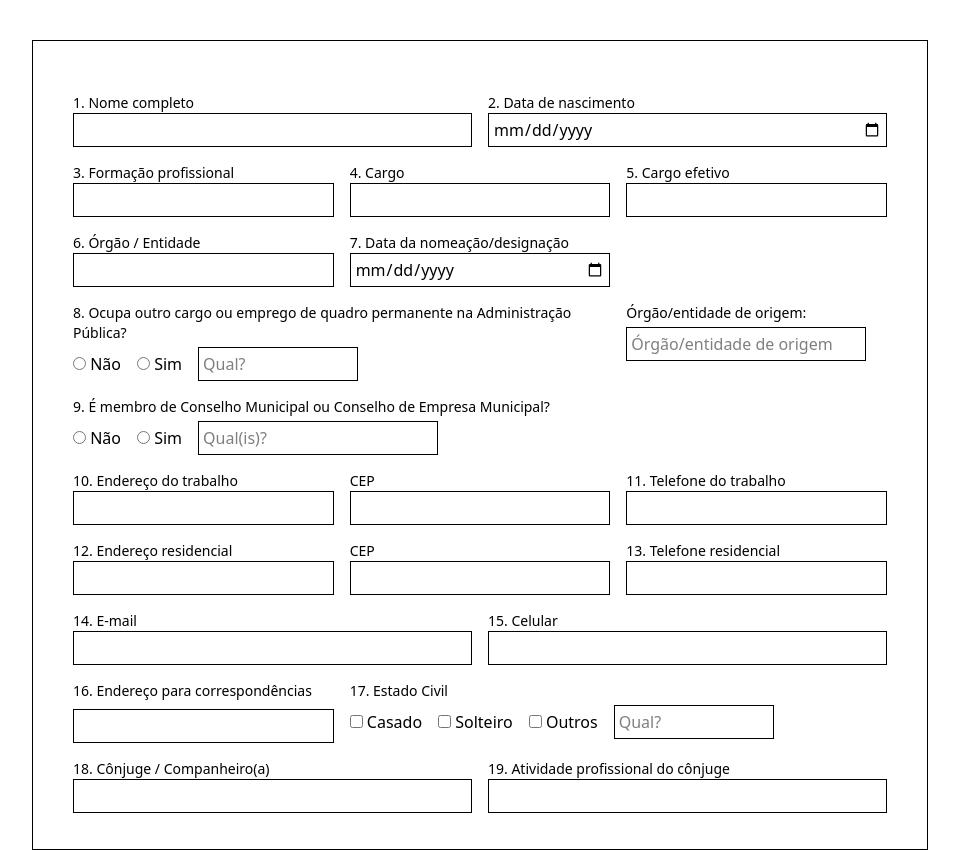
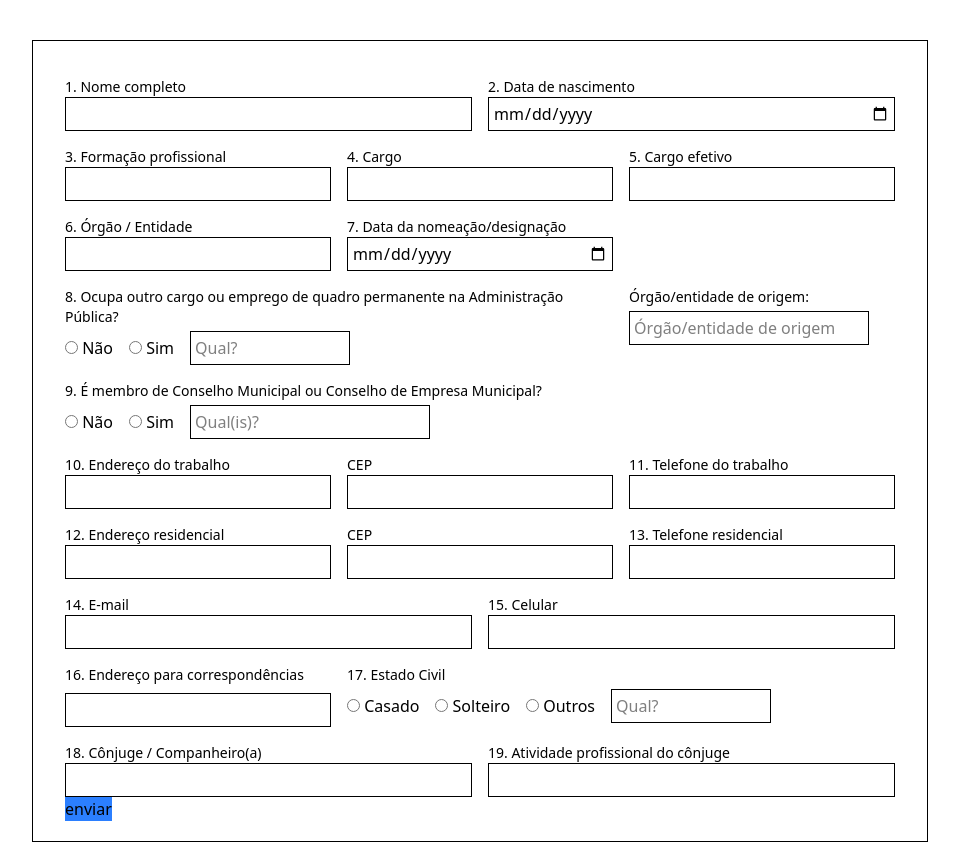
Before and after one commit to ciep-cgm-pvh/formDBAE, a Next.js app in the folder frontend/: page /teste in a window 1280 px wide. Shown: the whole page, without its empty margins (160-1119 px from the left). Built offline with nearby package versions, Linux system fonts and the light colour scheme.

Commit message:
feat: PersonalDataCard.tsx

```diff
--- a/frontend/src/app/layout.tsx
+++ b/frontend/src/app/layout.tsx
@@ -25,15 +25,8 @@ export default function RootLayout({
 }>) {
   return (
     <html lang="en">
-      <head>
-        <Script
-          src="https://cdn.cloud.pspdfkit.com/pspdfkit-web@1.0.0/nutrient-viewer.js"
-          // Load before the page becomes interactive to reference window.NutrientViewer in the client
-          strategy="beforeInteractive"
-        />
-      </head>
       <body
-        className={`${geistSans.variable} ${geistMono.variable} antialiased`}
+        className={`${geistSans.variable} ${geistMono.variable} antialiased max-w-5xl mx-auto`}
       >
         {children}
       </body>
--- a/frontend/src/components/PersonalDataCard.tsx
+++ b/frontend/src/components/PersonalDataCard.tsx
@@ -1,15 +1,44 @@
+"use client"
+import { SubmitHandler, useForm } from 'react-hook-form';
+
+interface PersonalData {
+  nome: string,
+  nascimento: string,
+  formacaoProfissional: string,
+  cargo: string,
+  cargoEfetivo: string,
+  orgao: string,
+  dataNomeacao: string,
+  cargoPublico: {boolean: string, qual: string},
+  orgaoOrigem: string,
+  conselho: {boolean: string, qual: string},
+  enderecoTrabalho: string,
+  cepTrabalho: string,
+  telTrabalho: string,
+  enderecoResidencial: string,
+  cepResidencial: string,
+  telResidencial: string,
+  email: string,
+  celular: string,
+  enderecoCorrespondencia: string,
+  estadoCivil: {casado: string, solteiro: string, outros: string, qual: string},
+}
+
 const PersonalDataCard = () => {
+  const { register, handleSubmit } = useForm<PersonalData>()
+  const onSubmit: SubmitHandler<PersonalData> = (data) => console.log(data)
+
   return (
-    <div className="p-6">
+    <form onSubmit={handleSubmit(onSubmit)} className='px-4 py-2'>
       {/* Linha 1 */}
       <div className="grid grid-cols-2 gap-4 mt-4">
         <div>
           <label className="block text-sm">1. Nome completo</label>
-          <input type="text" name="nome" className="w-full border p-1" />
+          <input type="text" required {...register("nome", {required: "O nome é obrigatório"})} className="w-full border p-1" />
         </div>
         <div>
           <label className="block text-sm">2. Data de nascimento</label>
-          <input type="date" name="nascimento" className="w-full border p-1" />
+          <input type="date" {...register("nascimento")} className="w-full border p-1" />
         </div>
       </div>
 
@@ -17,15 +46,15 @@ const PersonalDataCard = () => {
       <div className="grid grid-cols-3 gap-4 mt-4">
         <div>
           <label className="block text-sm">3. Formação profissional</label>
-          <input type="text" name="formacao" className="w-full border p-1" />
+          <input type="text" {...register("formacaoProfissional")} className="w-full border p-1" />
         </div>
         <div>
           <label className="block text-sm">4. Cargo</label>
-          <input type="text" name="cargo" className="w-full border p-1" />
+          <input type="text" {...register("cargo")} className="w-full border p-1" />
         </div>
         <div>
           <label className="block text-sm">5. Cargo efetivo</label>
-          <input type="text" name="cargoEfetivo" className="w-full border p-1" />
+          <input type="text" {...register("cargoEfetivo")} className="w-full border p-1" />
         </div>
       </div>
 
@@ -33,11 +62,11 @@ const PersonalDataCard = () => {
       <div className="grid grid-cols-3 gap-4 mt-4">
         <div>
           <label className="block text-sm">6. Órgão / Entidade</label>
-          <input type="text" name="orgao" className="w-full border p-1" />
+          <input type="text" {...register("orgao")} className="w-full border p-1" />
         </div>
         <div>
           <label className="block text-sm">7. Data da nomeação/designação</label>
-          <input type="date" name="dataNomeacao" className="w-full border p-1" />
+          <input type="date" {...register("dataNomeacao")} className="w-full border p-1" />
         </div>
       </div>
 
@@ -49,19 +78,19 @@ const PersonalDataCard = () => {
           </label>
           <div className="flex items-center gap-4 flex-wrap">
             <label>
-              <input type="radio" name="cargoPublico" value="nao" /> Não
+              <input type="radio" {...register("cargoPublico.boolean")} value="nao" /> Não
             </label>
             <label>
-              <input type="radio" name="cargoPublico" value="sim" /> Sim
+              <input type="radio" {...register("cargoPublico.boolean")} value="sim" /> Sim
               </label>
-            <input type="text" placeholder="Qual?" className="border p-1 w-40" />
+            <input type="text" placeholder="Qual?" {...register("cargoPublico.qual")} className="border p-1 w-40" />
           </div>
         </div>
         <div className='col-span-1'>
         <label className="block text-sm mb-1">
         Órgão/entidade de origem:
           </label>
-          <input type="text" placeholder="Órgão/entidade de origem" className="border p-1 w-60" />
+          <input type="text" {...register("orgaoOrigem")} placeholder="Órgão/entidade de origem" className="border p-1 w-60" />
         </div>
       </div>
 
@@ -71,9 +100,9 @@ const PersonalDataCard = () => {
           9. É membro de Conselho Municipal ou Conselho de Empresa Municipal?
         </label>
         <div className="flex items-center gap-4 flex-wrap">
-          <label><input type="radio" name="conselho" value="nao" /> Não</label>
-          <label><input type="radio" name="conselho" value="sim" /> Sim</label>
-          <input type="text" placeholder="Qual(is)?" className="border p-1 w-60" />
+          <label><input type="radio" {...register("conselho.boolean")} value="nao" /> Não</label>
+          <label><input type="radio" {...register("conselho.boolean")} value="sim" /> Sim</label>
+          <input type="text" {...register("conselho.qual")} placeholder="Qual(is)?" className="border p-1 w-60" />
         </div>
       </div>
 
@@ -81,15 +110,15 @@ const PersonalDataCard = () => {
       <div className="grid grid-cols-3 gap-4 mt-4">
         <div>
           <label className="block text-sm">10. Endereço do trabalho</label>
-          <input type="text" className="w-full border p-1" />
+          <input type="text" {...register("enderecoTrabalho")} className="w-full border p-1" />
         </div>
         <div>
           <label className="block text-sm">CEP</label>
-          <input type="text" className="w-full border p-1" />
+          <input type="text" {...register("cepTrabalho")} className="w-full border p-1" />
         </div>
         <div>
           <label className="block text-sm">11. Telefone do trabalho</label>
-          <input type="tel" className="w-full border p-1" />
+          <input type="tel" {...register("telTrabalho")} className="w-full border p-1" />
         </div>
       </div>
 
@@ -97,15 +126,15 @@ const PersonalDataCard = () => {
       <div className="grid grid-cols-3 gap-4 mt-4">
         <div>
           <label className="block text-sm">12. Endereço residencial</label>
-          <input type="text" className="w-full border p-1" />
+          <input type="text" {...register("enderecoResidencial")} className="w-full border p-1" />
         </div>
         <div>
           <label className="block text-sm">CEP</label>
-          <input type="text" className="w-full border p-1" />
+          <input type="text" {...register("cepResidencial")} className="w-full border p-1" />
         </div>
         <div>
           <label className="block text-sm">13. Telefone residencial</label>
-          <input type="tel" className="w-full border p-1" />
+          <input type="tel" {...register("telResidencial")} className="w-full border p-1" />
         </div>
       </div>
 
@@ -130,9 +159,9 @@ const PersonalDataCard = () => {
         <div className='col-span-2'>
           <label className="block text-sm mb-1">17. Estado Civil</label>
           <div className="flex items-center gap-4 flex-wrap">
-            <label><input type="checkbox" /> Casado</label>
-            <label><input type="checkbox" /> Solteiro</label>
-            <label><input type="checkbox" /> Outros</label>
+            <label><input type="radio" /> Casado</label>
+            <label><input type="radio" /> Solteiro</label>
+            <label><input type="radio" /> Outros</label>
             <input type="text" placeholder="Qual?" className="border p-1 w-40" />
           </div>
         </div>
@@ -149,8 +178,8 @@ const PersonalDataCard = () => {
           <input type="text" className="w-full border p-1" />
         </div>
       </div>
-
-    </div>
+      <button type='submit' className='bg-blue-500 self-center'> enviar</button>
+    </form>
   );
 }
 
```
Also changed, not shown: frontend/package.json (+6 -6 lines), 1 other file (tests, documents, lock files or other folders).
